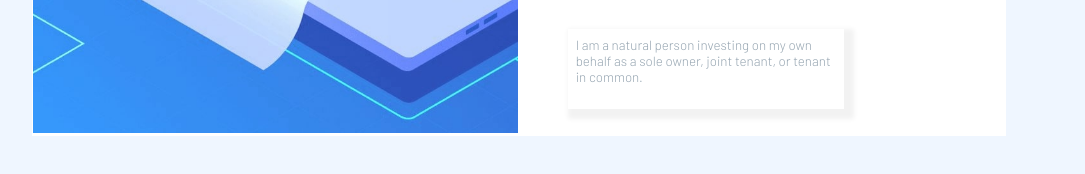
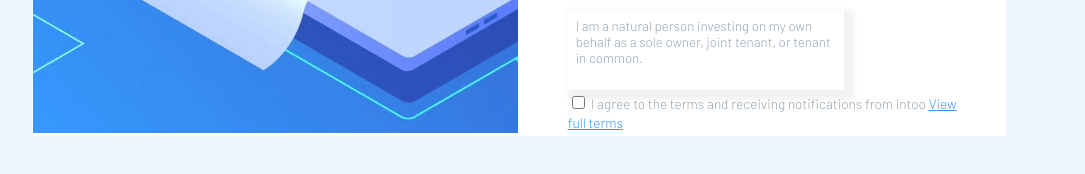
Before and after one commit to renjadizz/css-task, a plain HTML site: page main.html in a window 1280 px wide. Shown: the part 594-768 px from the top of the page, without its empty margins (129-1214 px from the left). Drawn offline with Linux system fonts and the light colour scheme.

Commit message:
add agreement checkbox

```diff
--- a/main.css
+++ b/main.css
@@ -180,6 +180,15 @@ body {
     font-family: inherit;
 }
 
+.agreement-checkbox__container__checkmark {
+    color: #96A5B1;
+    font-size: 0.85rem;
+}
+
+.agreement-checkbox__container__link {
+    color: var(--SBMTBUTTON);
+}
+
 /* MODIFIERS */
 
 .header--text-main {
--- a/main.html
+++ b/main.html
@@ -88,6 +88,13 @@
                     <div class="investor-textarea">
                         <textarea class="investor-textarea__text" rows="4" cols="35" disabled>I am a natural person investing on my own behalf as a sole owner, joint tenant, or tenant in common.</textarea>
                     </div>
+                    <div class="agreement-checkbox">
+                        <label class="agreement-checkbox__container">
+                            <input type="checkbox">
+                            <span class="agreement-checkbox__container__checkmark">I agree to the terms and receiving notifications from intoo <a
+                                    href="url" class="agreement-checkbox__container__link">View full terms</a></span>
+                        </label>
+                    </div>
                 </form>
             </div>
         </div>
```
